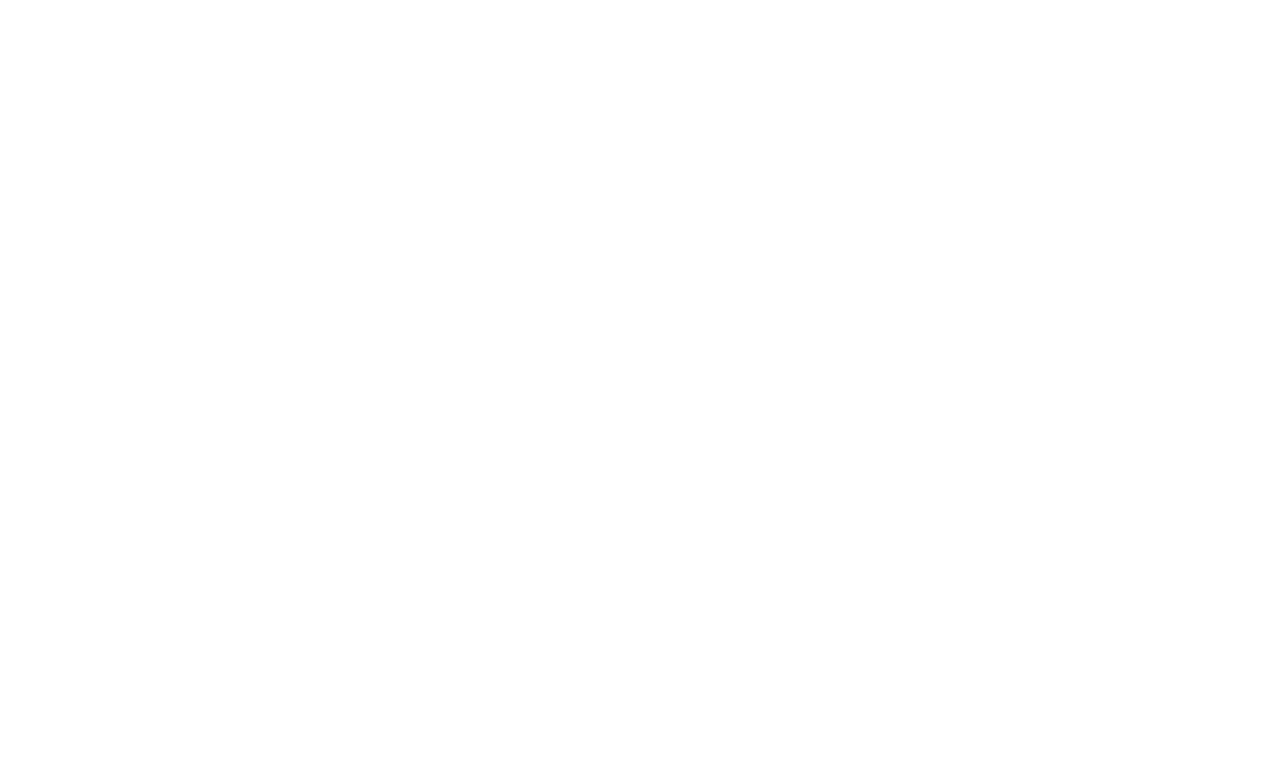
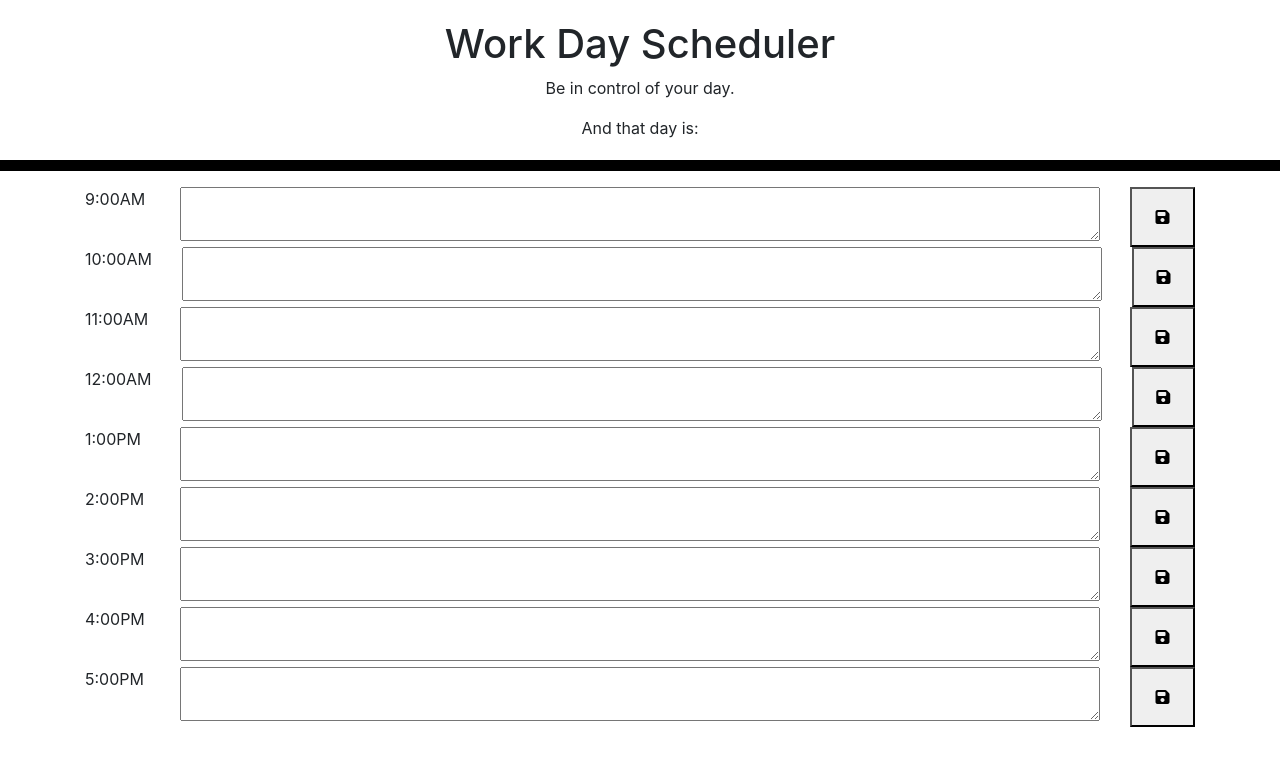
Before and after one commit to AusLam212/WorkDayScheduler, a plain HTML site: page index.html in a window 1280 px wide. Drawn offline with nearby package versions, Linux system fonts and the light colour scheme.

Commit message:
Created html structure that shows time blocks required in user story.

```diff
--- a/index.html
+++ b/index.html
@@ -6,15 +6,120 @@
     <meta name="viewport" content="width=device-width, initial-scale=1.0">
     <link rel="stylesheet" href="https://stackpath.bootstrapcdn.com/bootstrap/4.5.2/css/bootstrap.min.css" integrity="sha384-JcKb8q3iqJ61gNV9KGb8thSsNjpSL0n8PARn9HuZOnIxN0hoP+VmmDGMN5t9UJ0Z" crossorigin="anonymous">
     <script src="https://code.jquery.com/jquery-3.5.1.min.js" integrity="sha256-9/aliU8dGd2tb6OSsuzixeV4y/faTqgFtohetphbbj0=" crossorigin="anonymous"></script>
+    <script src="https://kit.fontawesome.com/2e4f163329.js" crossorigin="anonymous"></script>
     <link rel="stylesheet" href="style.css">
     <title>Document</title>
 </head>
 
 <body>
+    <header>
+        <h1>Work Day Scheduler</h1>
+        <p>Be in control of your day.</p>
+        <p>And that day is: <span id="day"></span></p>
+    </header>
+    <hr>
+    <main class="container">
+        <div class="row">
+            <div class="col hour">
+                9:00AM
+            </div>
+            <div class="col-10">
+                <textarea name="todo" id="todo9AM"></textarea>
+            </div>
+            <div class="col button">
+                <button><i class="fas fa-save"></i></button>
+            </div>
+        </div>
+        <div class="row">
+            <div class="col hour">
+                10:00AM
+            </div>
+            <div class="col-10">
+                <textarea name="todo" id="todo9AM"></textarea>
+            </div>
+            <div class="col button">
+                <button><i class="fas fa-save"></i></button>
+            </div>
+        </div>
+        <div class="row">
+            <div class="col hour">
+                11:00AM
+            </div>
+            <div class="col-10">
+                <textarea name="todo" id="todo9AM"></textarea>
+            </div>
+            <div class="col button">
+                <button><i class="fas fa-save"></i></button>
+            </div>
+        </div>
+        <div class="row">
+            <div class="col hour">
+                12:00AM
+            </div>
+            <div class="col-10">
+                <textarea name="todo" id="todo9AM"></textarea>
+            </div>
+            <div class="col button">
+                <button><i class="fas fa-save"></i></button>
+            </div>
+        </div>
+        <div class="row">
+            <div class="col hour">
+                1:00PM
+            </div>
+            <div class="col-10">
+                <textarea name="todo" id="todo9AM"></textarea>
+            </div>
+            <div class="col button">
+                <button><i class="fas fa-save"></i></button>
+            </div>
+        </div>
+        <div class="row">
+            <div class="col hour">
+                2:00PM
+            </div>
+            <div class="col-10">
+                <textarea name="todo" id="todo9AM"></textarea>
+            </div>
+            <div class="col button">
+                <button><i class="fas fa-save"></i></button>
+            </div>
+        </div>
+        <div class="row">
+            <div class="col hour">
+                3:00PM
+            </div>
+            <div class="col-10">
+                <textarea name="todo" id="todo9AM"></textarea>
+            </div>
+            <div class="col button">
+                <button><i class="fas fa-save"></i></button>
+            </div>
+        </div>
+        <div class="row">
+            <div class="col hour">
+                4:00PM
+            </div>
+            <div class="col-10">
+                <textarea name="todo" id="todo9AM"></textarea>
+            </div>
+            <div class="col button">
+                <button><i class="fas fa-save"></i></button>
+            </div>
+        </div>
+        <div class="row">
+            <div class="col hour">
+                5:00PM
+            </div>
+            <div class="col-10">
+                <textarea name="todo" id="todo9AM"></textarea>
+            </div>
+            <div class="col button">
+                <button><i class="fas fa-save"></i></button>
+            </div>
+        </div>
 
-
-
-
+    </main>
 
 
 
--- a/logic.js
+++ b/logic.js
@@ -0,0 +1,11 @@
+// Variables
+var day = $("#day");
+
+
+
+
+//Display date at top of page
+
+
+
+//
--- a/style.css
+++ b/style.css
@@ -0,0 +1,26 @@
+/* Header Styling */
+
+header {
+    text-align: center;
+    margin: 20px;
+}
+
+hr {
+    background-color: black;
+    height: 10px;
+    width: 100%;
+}
+
+
+/* Main Content Styling */
+
+textarea {
+    width: 100%;
+    margin: 0px;
+}
+
+button {
+    height: 100%;
+    width: 100%;
+    margin-left: 0px;
+}
```
